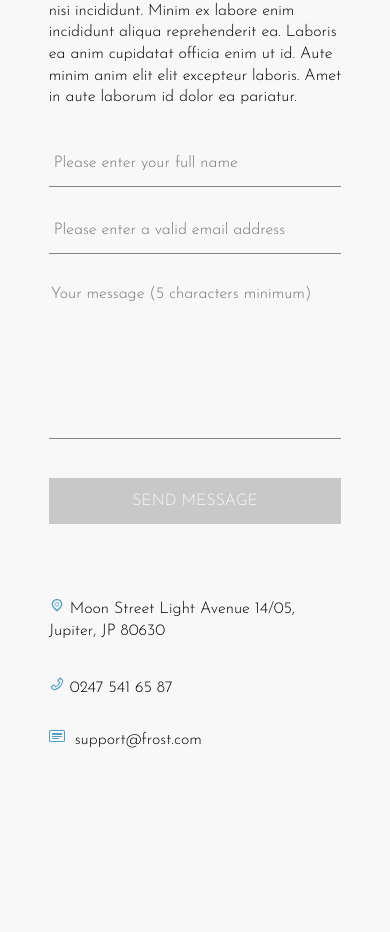
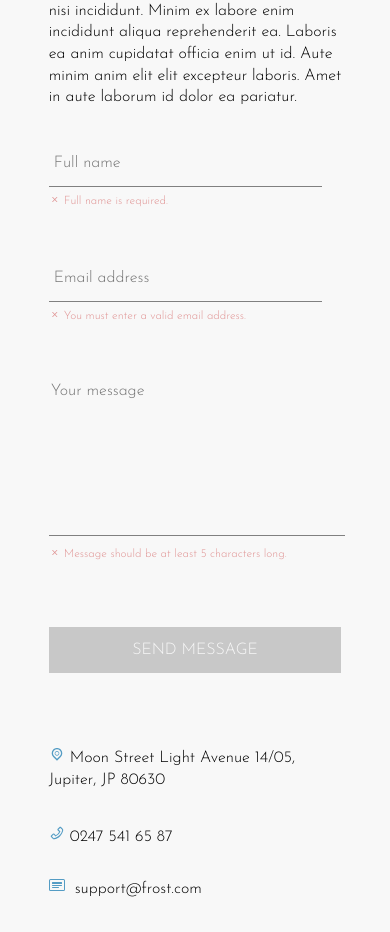
Before and after one commit to jericirenej/elemis-theme-test-build, a React (Create React App) app: page / in a window 390 px wide. Shown: the part 7674-8606 px from the top of the page. Built offline with nearby package versions, Linux system fonts and the light colour scheme.

Commit message:
Modified Data validation with more custom messages, explicit visual cues inside the form.

```diff
--- a/src/App.css
+++ /dev/null
@@ -1,38 +0,0 @@
-.App {
-  text-align: center;
-}
-
-.App-logo {
-  height: 40vmin;
-  pointer-events: none;
-}
-
-@media (prefers-reduced-motion: no-preference) {
-  .App-logo {
-    animation: App-logo-spin infinite 20s linear;
-  }
-}
-
-.App-header {
-  background-color: #282c34;
-  min-height: 100vh;
-  display: flex;
-  flex-direction: column;
-  align-items: center;
-  justify-content: center;
-  font-size: calc(10px + 2vmin);
-  color: white;
-}
-
-.App-link {
-  color: #61dafb;
-}
-
-@keyframes App-logo-spin {
-  from {
-    transform: rotate(0deg);
-  }
-  to {
-    transform: rotate(360deg);
-  }
-}
--- a/src/App.jsx
+++ b/src/App.jsx
@@ -1,5 +1,4 @@
 import { nanoid } from "nanoid";
-import "./App.css";
 import React, { Component, Fragment } from "react";
 import pictureLibrary from "./resources/picture_library.js";
 import { projectCategories } from "./resources/data.js";
--- a/src/components/contactForm.jsx
+++ b/src/components/contactForm.jsx
@@ -1,11 +1,13 @@
+import { BsCheck, BsX } from "react-icons/bs";
 const ContactForm = props => {
   const { onInputHandle, onSingleValidate, onSubmit, message } = props;
 
   return (
     <form id="about-us-inputs">
+      <div id="contact-name-input-div">
         <input
           type="text"
-        placeholder="Please enter your full name"
+          placeholder="Full name"
           id="contact-name-input"
           className={
             onSingleValidate("name", message.name) &&
@@ -15,6 +17,17 @@ const ContactForm = props => {
           title={onSingleValidate("name", message.name)}
           onChange={input => onInputHandle(input.target.value, "name")}
           value={message.name}></input>
+        {onSingleValidate("name", message.name) ? (
+          <p className="invalid-input">
+            <BsX className="icon"/> {onSingleValidate("name", message.name)}
+          </p>
+        ) : (
+          <p className="valid-input">
+            <BsCheck className="icon"/>
+          </p>
+        )}
+      </div>
+      <div id="contact-email-input-div">
         <input
           type="email"
           id="contact-email-input"
@@ -24,9 +37,20 @@ const ContactForm = props => {
             "validate-error"
           }
           title={onSingleValidate("email", message.email)}
-        placeholder="Please enter a valid email address"
+          placeholder="Email address"
           onChange={input => onInputHandle(input.target.value, "email")}
           value={message.email}></input>
+        {onSingleValidate("email", message.email) ? (
+          <p className="invalid-input">
+            <BsX className="icon"/> {onSingleValidate("email", message.email)}
+          </p>
+        ) : (
+          <p className="valid-input">
+            <BsCheck className="icon"/>
+          </p>
+        )}
+      </div>
+      <div id="contact-message-input-div">
         <textarea
           id="contact-message-input"
           className={
@@ -35,9 +59,19 @@ const ContactForm = props => {
             "validate-error"
           }
           title={onSingleValidate("message", message.message)}
-        placeholder="Your message (5 characters minimum)"
+          placeholder="Your message"
           onChange={input => onInputHandle(input.target.value, "message")}
           value={message.message}></textarea>
+        {onSingleValidate("message", message.message) ? (
+          <p className="invalid-input">
+            <BsX className="icon"/> {onSingleValidate("message", message.message)}
+          </p>
+        ) : (
+          <p className="valid-input">
+            <BsCheck className="icon"/>
+          </p>
+        )}
+      </div>
       <button
         disabled={!message.validated}
         onClick={() => onSubmit(message)}
--- a/src/index.css
+++ b/src/index.css
@@ -56,6 +56,9 @@ li {
   list-style: none;
 }
 
+.icon{
+ transform: translateY(15%);
+}
 /* width */
 ::-webkit-scrollbar {
   width: 12px;
@@ -694,19 +697,33 @@ CONTACT INPUTS
   border-bottom: 1.5px solid gray;
 }
 
-#about-us-inputs #contact-name-input {
+#about-us-inputs #contact-name-input-div {
   grid-column: 1/3;
   grid-row: 1/2;
 }
+#about-us-inputs p {
+  font-size: 0.72rem;
+}
 
-#about-us-inputs #contact-email-input {
+#about-us-inputs #contact-name-input-div input {
+  width: 90%;
+}
+
+#about-us-inputs #contact-email-input-div {
   grid-column: 3/5;
   grid-row: 1/2;
 }
+#about-us-inputs #contact-email-input-div input {
+  width: 90%;
+}
 
-#about-us-inputs #contact-message-input {
+#about-us-inputs #contact-message-input-div {
   grid-column: 1/5;
   grid-row: 2/3;
+}
+
+#about-us-inputs #contact-message-input-div textarea {
+  width: 100%;
 }
 
 #about-us-inputs #contact-submit-input {
@@ -715,7 +732,7 @@ CONTACT INPUTS
 }
 
 #contact-submit-input[disabled] {
-  background-color: rgb(200,200,200);
+  background-color: rgb(200, 200, 200);
   color: rgb(46, 46, 46);
   cursor: not-allowed;
 }
@@ -753,14 +770,23 @@ CONTACT INPUTS
   border: none;
 }
 
-#about-us-inputs input.validate-error, #about-us-inputs textarea.validate-error {
+#about-us-inputs input.validate-error,
+#about-us-inputs textarea.validate-error {
   box-shadow: 0 0 0 1px rgba(224, 148, 148, 0.4);
   border-radius: 5px;
 }
-/*#about-us-inputs input.validate-error:not(:focus) {
-  border: 2px solid rgba(224, 148, 148, 0.5);
-  border-radius: 5px;
-}*/
+
+p.invalid-input {
+  color: rgb(224, 148, 148);
+  margin-top: 5px;
+
+}
+
+p.valid-input {
+  color: rgb(125, 177, 138);
+  margin-top: 5px;
+}
+
 /*
 FOOTER SET-UP
 */
@@ -1288,15 +1314,15 @@ MEDIA QUERIES AND RESPONSIVE DESIGN
   #about-us-inputs {
     grid-template-columns: repeat(1, 1fr);
   }
-  #about-us-inputs #contact-name-input {
+  #about-us-inputs #contact-name-input-div {
     grid-column: 1/2;
     grid-row: 1;
   }
-  #about-us-inputs #contact-email-input {
+  #about-us-inputs #contact-email-input-div {
     grid-column: 1/2;
     grid-row: 2;
   }
-  #about-us-inputs #contact-message-input {
+  #about-us-inputs #contact-message-input-div {
     grid-column: 1/2;
     grid-row: 3;
   }
--- a/src/resources/formValidation.js
+++ b/src/resources/formValidation.js
@@ -1,25 +1,36 @@
 import Joi from "joi";
-
 
 const schemaValidate = Joi.object().keys({
   name: Joi.string()
+    .label("Name input field")
+    .required()
     .trim()
-    .pattern(/(\p{L}*)(\s)(\p{L}*)/u, "Full name")
-    .message("Please, enter your name and surname.")
+    .pattern(/(\b[^\d\W]+\b)(\s)(\b[^\d\W]+\b)/u, "full name")
     .min(5)
-    .message("Your full name should be at least 5 characters long, including spaces.")
     .max(45)
-    .message("Full name is currently limited to 45 characters.")
-    .required(),
+    .messages({
+      "string.pattern.name":
+        "Please, enter your name AND surname (no numbers allowed!)",
+      "string.min":
+        "Your full name should be at least 5 characters long, including spaces.",
+      "string.max": "Full name is currently limited to 45 characters.",
+      "any.required": "Full name is required.",
+      "string.empty": "Full name is required.",
+    }),
   email: Joi.string()
+    .required()
     .trim()
     .email({ tlds: { allow: false } })
-    .message("You must enter a valid email address in order to proceed.")
-    .required(),
-  message: Joi.string()
-    .min(5)
-    .message("Your message should be at least 5 characters long.")
-    .required()
+    .messages({
+      "any.required": "Email is reqired.",
+      "email": "You must enter a valid email address.",
+      "string.empty": "You must enter a valid email address.",
+    }),
+  message: Joi.string().required().min(5).messages({
+    "string.min": "Message should be at least 5 characters long.",
+    "any.required": "Message should be at least 5 characters long.",
+    "string.empty": "Message should be at least 5 characters long.",
+  }),
 });
 
 export default schemaValidate;
```
Also changed, not shown: src/resources/testValidate.js (+32 -43 lines), 1 other file (tests, documents, lock files or other folders). Lines whose indentation alone changed are shown as unchanged.
